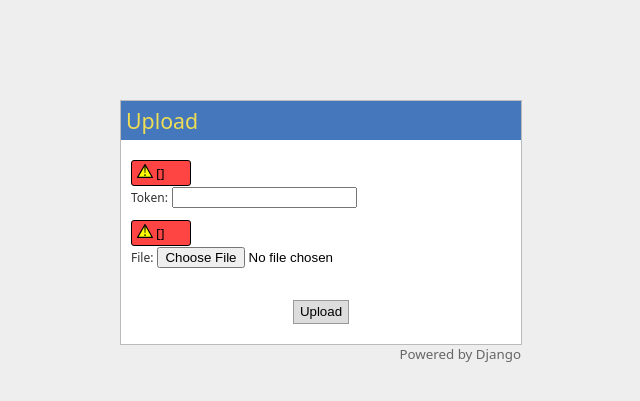
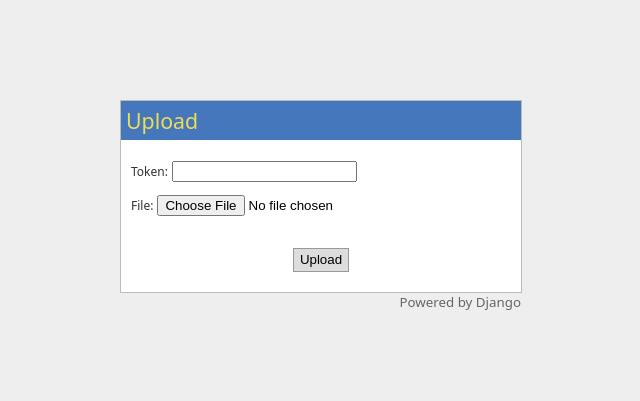
Before and after one commit to Drome/DjangoUploader, a Django app: template templates/uploader/index.html in a window 1280 px wide. Shown: the top 401 px of the page, without its empty margins (319-959 px from the left). Run offline with Django 3.2, Linux system fonts and the light colour scheme; the template is opened without the code that fills it, so the values that code supplies are empty, except form fields; tables that the repository leaves empty hold one stand-in row (values such as "Sample post"); form fields are guessed from the names that the template uses.

Commit message:
Error message fix

```diff
--- a/templates/uploader/index.html
+++ b/templates/uploader/index.html
@@ -4,16 +4,16 @@
 {% block content %}
   <div id="pagetitle_wrapper"><h1 id="pagetitle">Upload</h1></div>
   <div id="inner_content">
-    {% if error %} <ul class="errorlist"><li> {{ errorText }} </li></ul> {% endif %}
+    {% if error %}<div class="error"><img class="errorIcon" src="{% static "uploader/warning.svg" %}">{{ errorText }}</div>{% endif %}
     <form enctype="multipart/form-data" action="{{ request.path }}" method="post">
       {% csrf_token %}
       <div class="fieldWrapper">
-	<div class="error"><img class="errorIcon" src="{% static "uploader/warning.svg" %}">{{ form.token.errors }}</div></br>
+	{% if form.token.errors %}<div class="error"><img class="errorIcon" src="{% static "uploader/warning.svg" %}">{{ form.token.errors }}</div></br>{% endif %}
 	<label for="id_token">Token:</label>
 	{{ form.token }}
       </div>
       <div class="fieldWrapper">
-	<div class="error"><img class="errorIcon" src="{% static "uploader/warning.svg" %}">{{ form.uploadFile.errors }}</div></br>
+	{% if form.uploadFile.errors %}<div class="error"><img class="errorIcon" src="{% static "uploader/warning.svg" %}">{{ form.uploadFile.errors }}</div></br>{% endif %}
 	<label for="id_uploadFile">File:</label>
 	{{ form.uploadFile }}
       </div>
```
